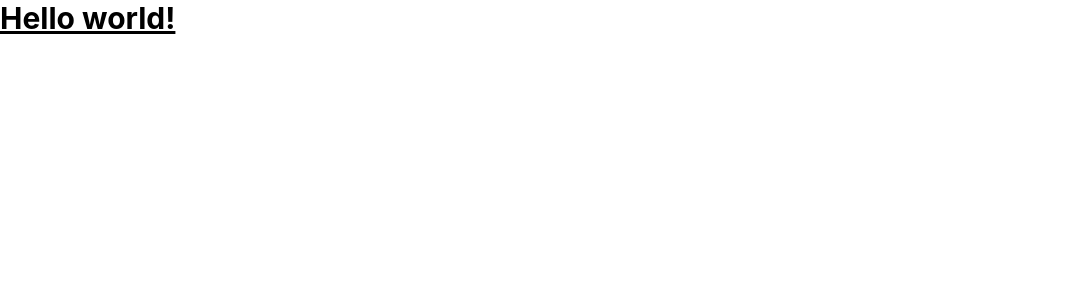
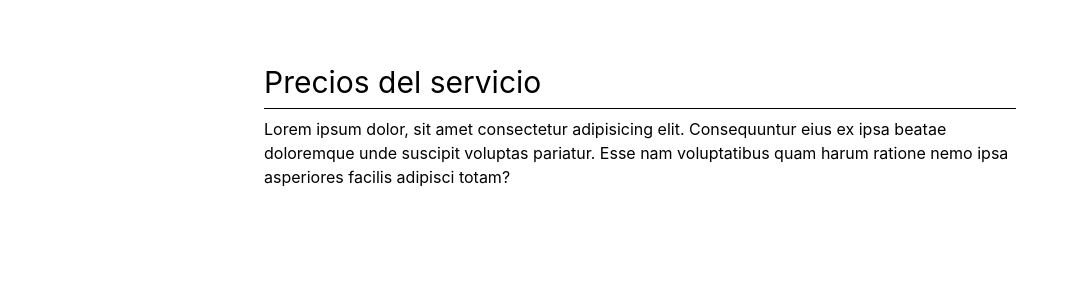
Before and after one commit to JeanHaro/angular-pro-pokemon-ssr, an Angular app: page /pricing in a window 1280 px wide. Before the commit this address led to /. Shown: the top 300 px of the page, without its empty margins (0-1079 px from the left). Built offline with nearby package versions, Linux system fonts and the light colour scheme.

Commit message:
58 - SPA Tradicional

```diff
--- a/src/app/app.html
+++ b/src/app/app.html
@@ -1,5 +1,3 @@
-<h1 class="text-3xl font-bold underline">
-  Hello world!
-</h1>
-
-<router-outlet />
+<div class="max-w-3xl m-auto mt-16 px-2">
+  <router-outlet />
+</div>
--- a/src/app/app.routes.ts
+++ b/src/app/app.routes.ts
@@ -1,3 +1,22 @@
 import { Routes } from '@angular/router';
 
-export const routes: Routes = [];
+export const routes: Routes = [
+  {
+    path: 'about',
+    loadComponent: () => import('./pages/about-page/about-page')
+  },
+  {
+    path: 'pricing',
+    loadComponent: () => import('./pages/pricing-page/pricing-page')
+  },
+  {
+    path: 'contact',
+    loadComponent: () => import('./pages/contact-page/contact-page')
+  },
+  {
+    path: '**',
+    redirectTo: () => {
+      return 'about'
+    }
+  }
+];
--- /dev/null
+++ b/src/app/pages/about-page/about-page.html
@@ -0,0 +1,8 @@
+<h1 class="text-3xl">Sobre la aplicación</h1>
+<hr class="my-2">
+
+<section>
+  <p class="mb-4">
+    Lorem ipsum dolor sit amet consectetur, adipisicing elit. Modi quis laborum facilis sapiente rem similique iure aut at iusto distinctio error illum dolores accusantium, voluptas officia, atque nisi odit quos.
+  </p>
+</section>
--- /dev/null
+++ b/src/app/pages/about-page/about-page.ts
@@ -0,0 +1,8 @@
+import { Component } from '@angular/core';
+
+@Component({
+  imports: [],
+  templateUrl: './about-page.html',
+  styles: ``,
+})
+export default class AboutPage {}
--- /dev/null
+++ b/src/app/pages/contact-page/contact-page.html
@@ -0,0 +1,8 @@
+<h1 class="text-3xl">Contacto</h1>
+<hr class="my-2">
+
+<section>
+  <p class="mb-4">
+    Lorem ipsum dolor sit amet, consectetur adipisicing elit. Atque, placeat inventore? Enim nobis est nulla libero, doloribus sit magnam reprehenderit.
+  </p>
+</section>
--- /dev/null
+++ b/src/app/pages/contact-page/contact-page.ts
@@ -0,0 +1,8 @@
+import { Component } from '@angular/core';
+
+@Component({
+  imports: [],
+  templateUrl: './contact-page.html',
+  styles: ``,
+})
+export default class ContactPage {}
--- /dev/null
+++ b/src/app/pages/pricing-page/pricing-page.html
@@ -0,0 +1,8 @@
+<h1 class="text-3xl">Precios del servicio </h1>
+<hr class="my-2">
+
+<section>
+  <p class="mb-4">
+    Lorem ipsum dolor, sit amet consectetur adipisicing elit. Consequuntur eius ex ipsa beatae doloremque unde suscipit voluptas pariatur. Esse nam voluptatibus quam harum ratione nemo ipsa asperiores facilis adipisci totam?
+  </p>
+</section>
--- /dev/null
+++ b/src/app/pages/pricing-page/pricing-page.ts
@@ -0,0 +1,8 @@
+import { Component } from '@angular/core';
+
+@Component({
+  imports: [],
+  templateUrl: './pricing-page.html',
+  styles: ``,
+})
+export default class PricingPage {}
```
